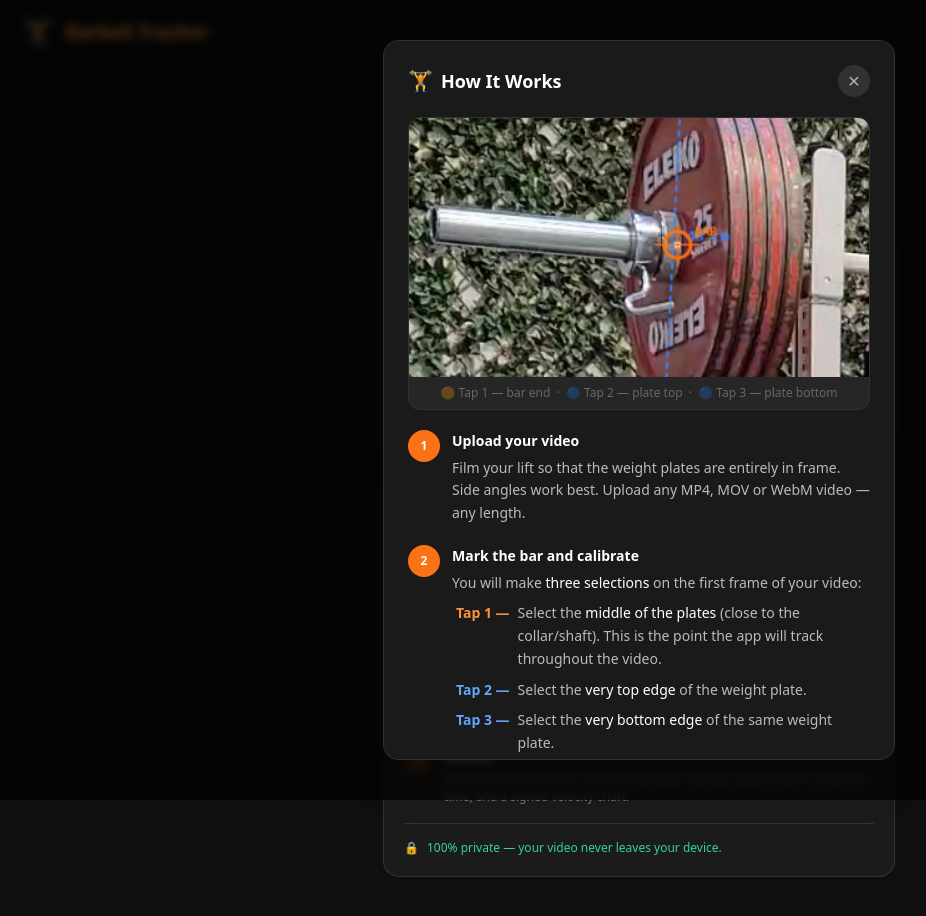
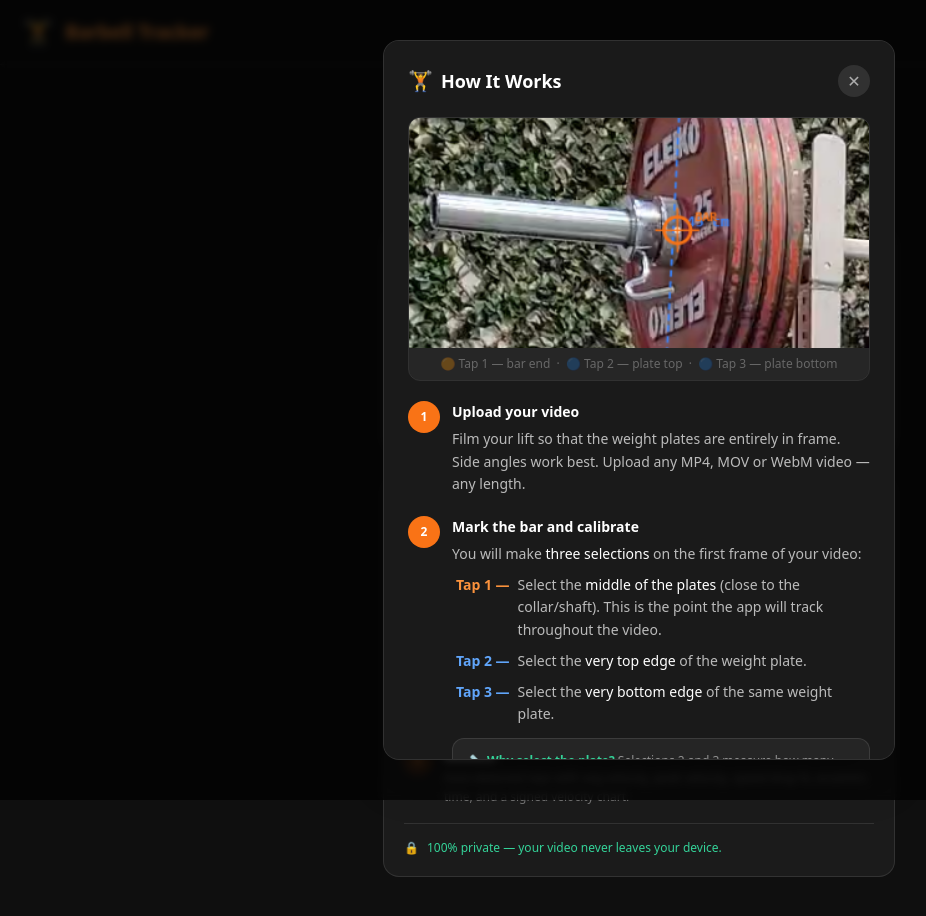
Before and after one commit to Msilvey351/Bar-Tracker, a Next.js app: page / in a window 1280 px wide. Both pictures are taken after a click on the button "Full guide". Shown: the top 916 px of the page, without its empty margins (1-927 px from the left). Built offline with nearby package versions, Linux system fonts and the light colour scheme.

Commit message:
fix image

```diff
--- a/src/components/HowItWorksModal.tsx
+++ b/src/components/HowItWorksModal.tsx
@@ -36,7 +36,7 @@ export default function HowItWorksModal({ onClose }: Props) {
           then it is available at /how-it-works.jpg
         */}
         <figure className="mb-5 rounded-xl overflow-hidden border border-white/10">
-          <div className="relative w-full" style={{ aspectRatio: "16/9" }}>
+          <div className="relative w-full" style={{ aspectRatio: "18/9" }}>
             <Image
               src="/how-it-works.png"
               alt="Diagram showing crosshair placement: tap 1 on bar end, tap 2 on plate top, tap 3 on plate bottom"
```
